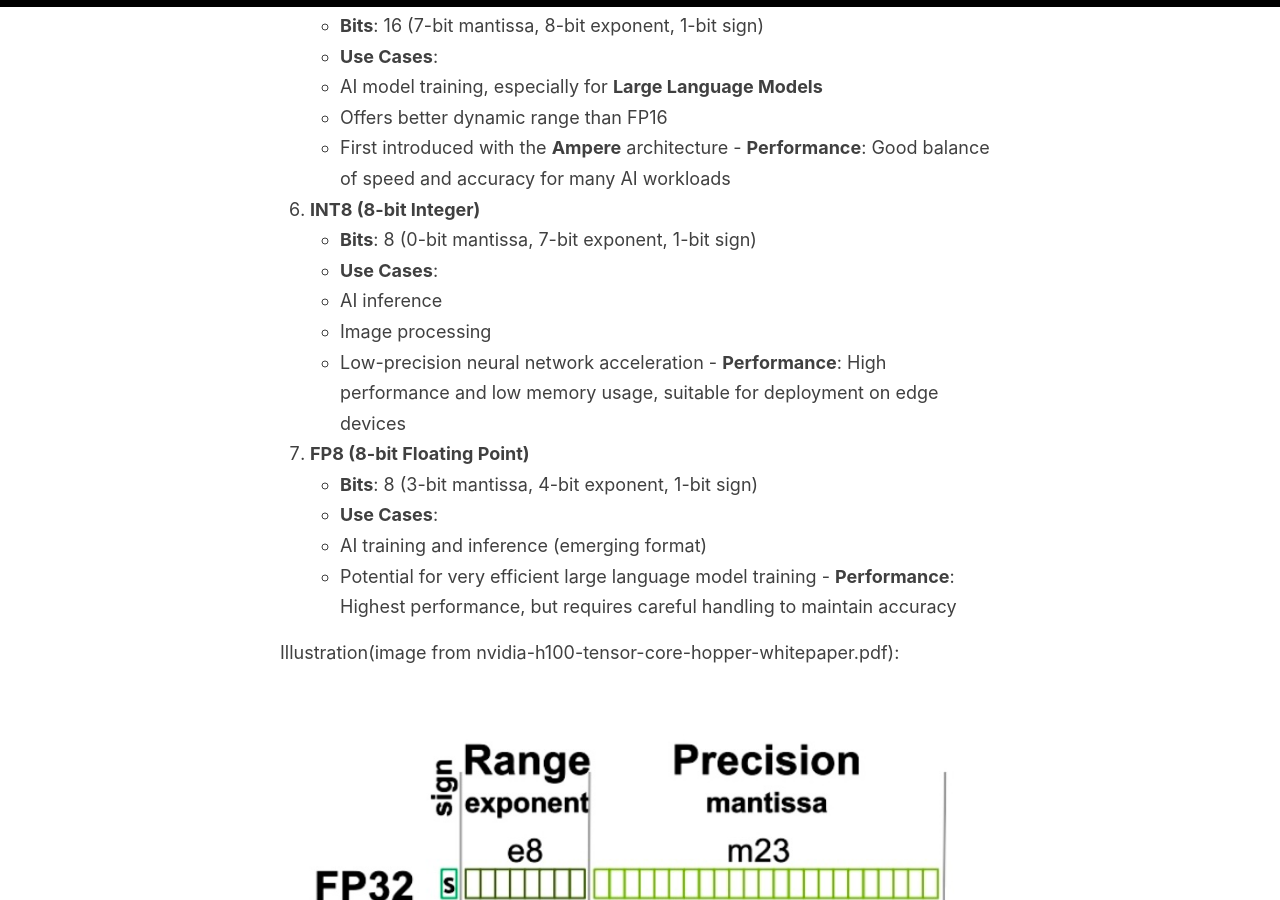
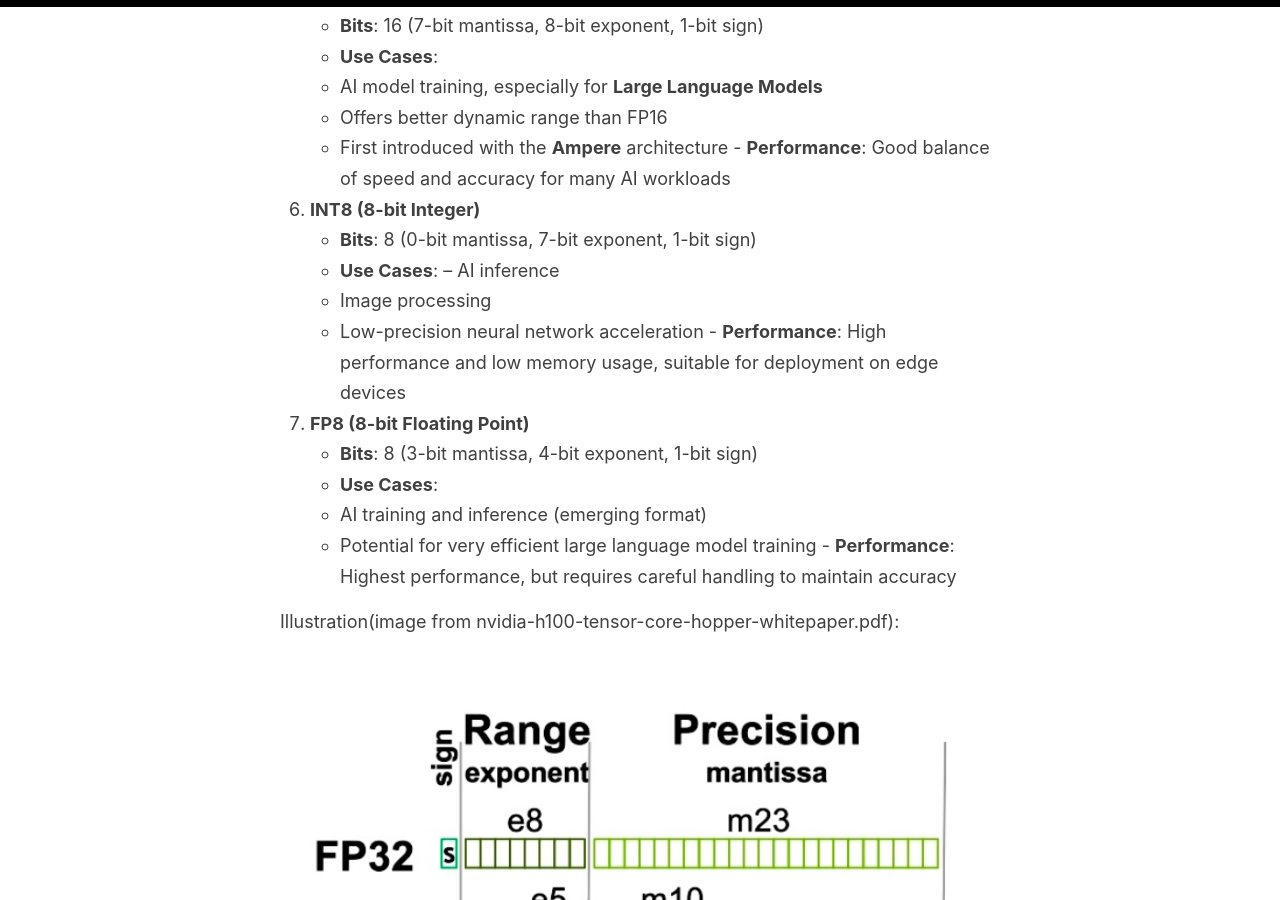
Before and after one commit to huiqiao/huiqiao.github.io, a Jekyll site: the page built from nvidia-gpu-everything-for-beginner.md, in a window 1280 px wide and 900 px high, scrolled down 2445 px. Built offline with Jekyll 4.4.1, drawn with Linux system fonts in a browser that asks for light colours; our own code applies the rules of GitHub Pages for plain Markdown files.

```diff
--- a/nvidia-gpu-everything-for-beginner.md
+++ b/nvidia-gpu-everything-for-beginner.md
@@ -79,7 +79,7 @@ Here's an explanation of the various formats:
 6. **INT8 (8-bit Integer)**
 - **Bits**: 8 (0-bit mantissa, 7-bit exponent, 1-bit sign)
 - **Use Cases**:
-- AI inference
+    -- AI inference
     - Image processing
     - Low-precision neural network acceleration
 - **Performance**: High performance and low memory usage, suitable for deployment on edge devices
```
